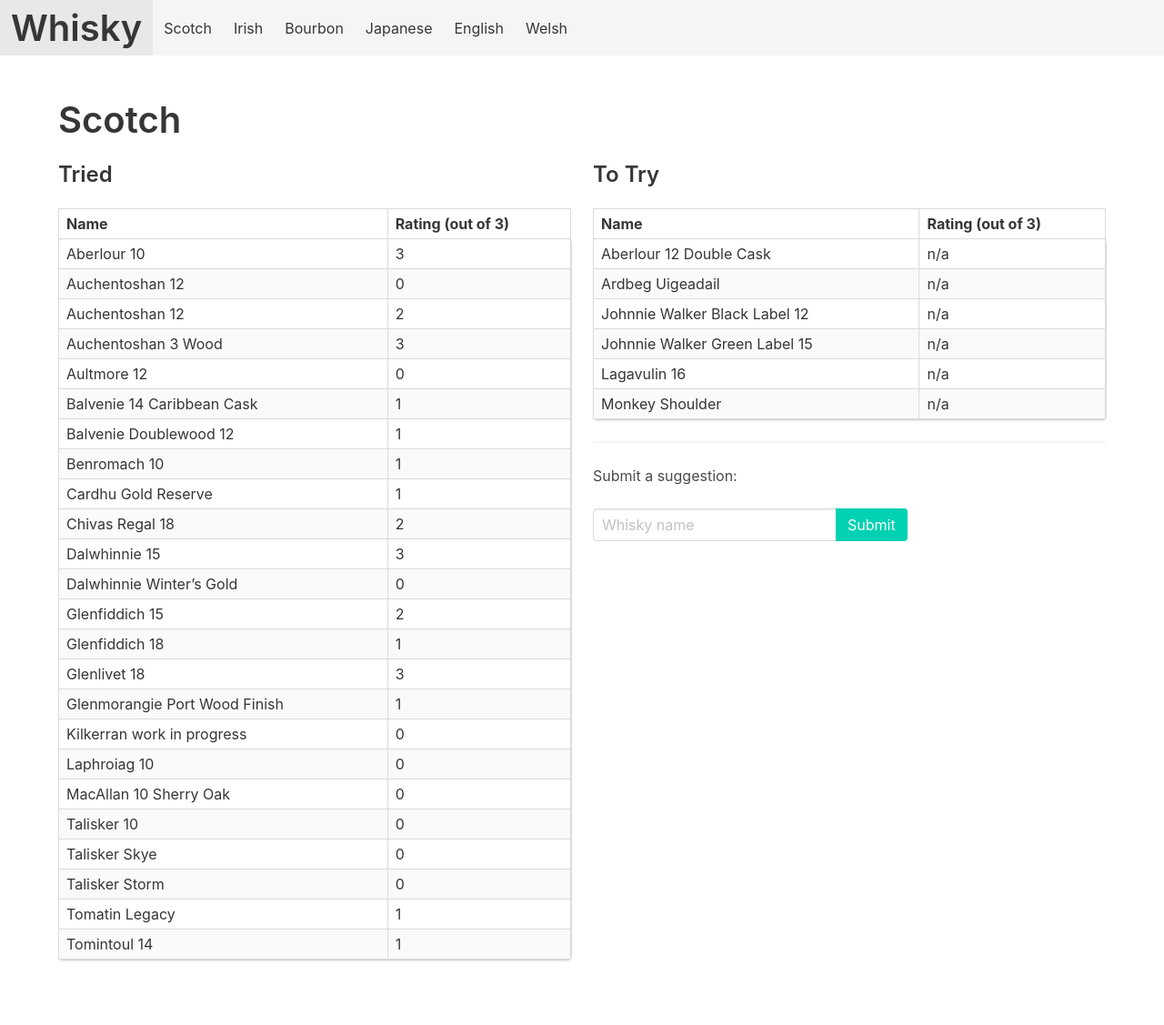
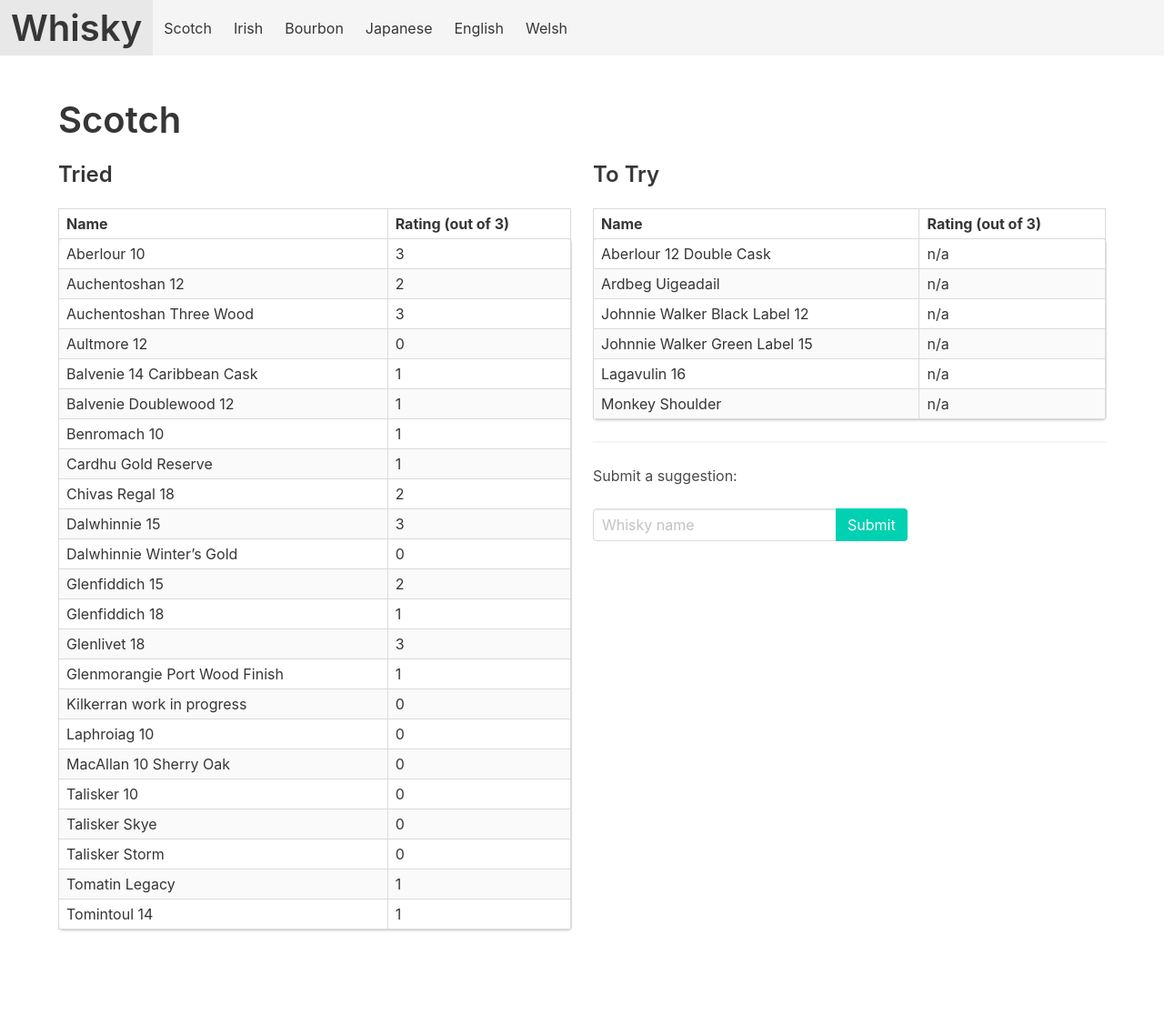
Before and after one commit to grega/whisky, a Jekyll site: the page built from scotch.html, in a window 1280 px wide. Shown: the whole page at 91% size. Built offline with Jekyll 4.4.1, drawn with Linux system fonts in a browser that asks for light colours; after the commit the page ends 1094 px from its top, so only the background shows below that.

Commit message:
De-dupe and renaming

```diff
--- a/_data/scotch/tried.yml
+++ b/_data/scotch/tried.yml
@@ -1,10 +1,7 @@
 - name: Aberlour 10
   rating: 3
 
-- name: Auchentoshan 12
-  rating: 0
-
-- name: Auchentoshan 3 Wood
+- name: Auchentoshan Three Wood
   rating: 3
 
 - name: Dalwhinnie 15
```
